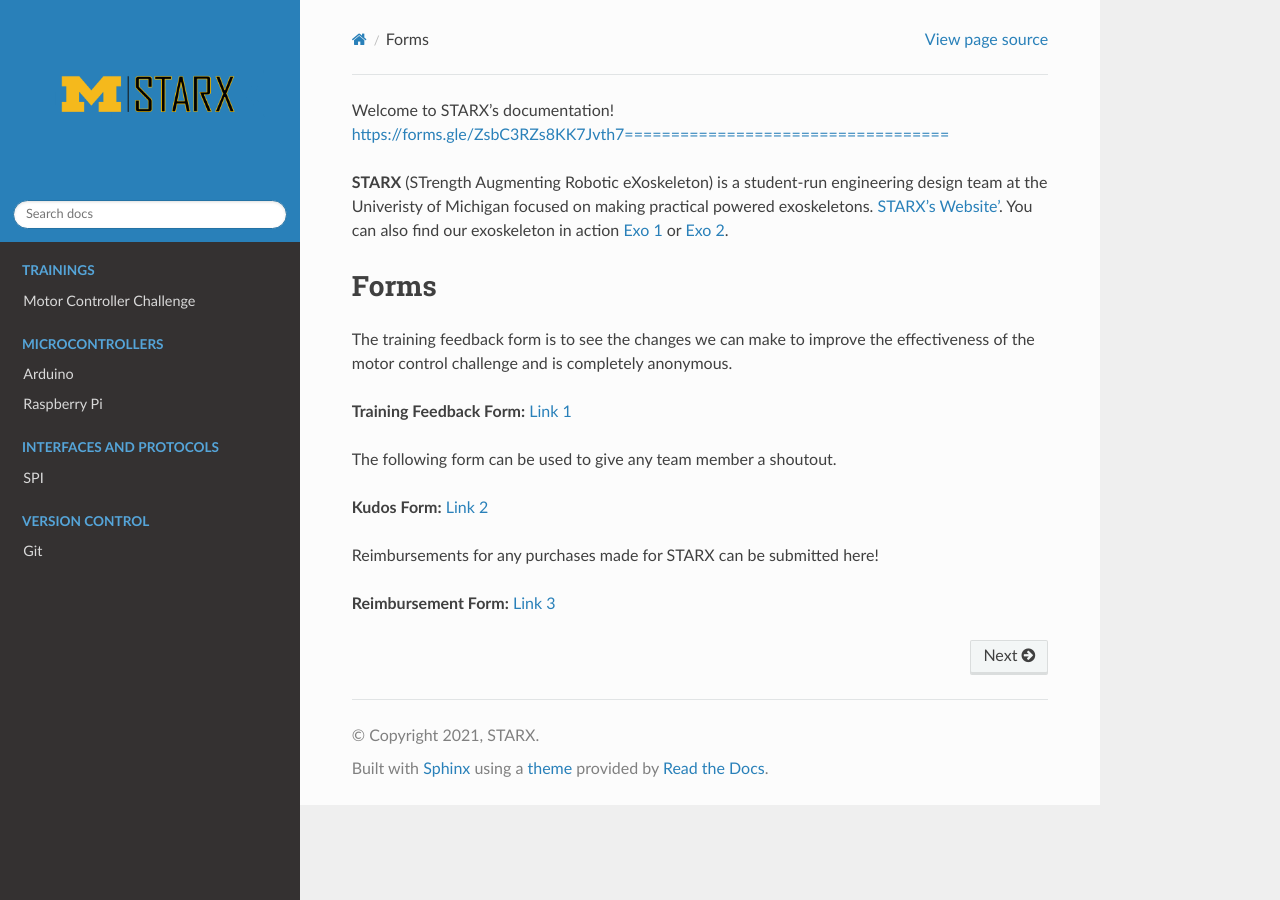
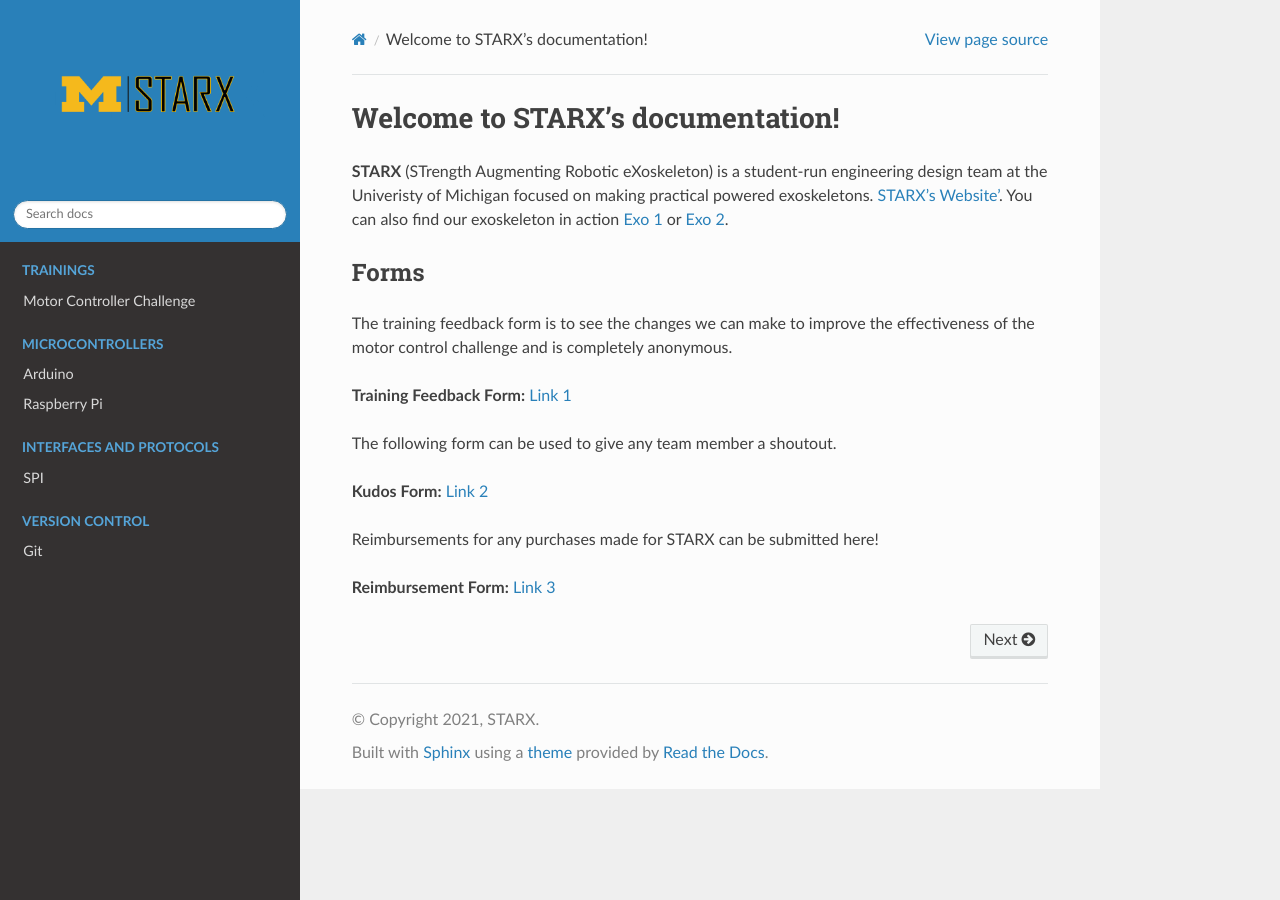
Before and after one commit to M-STARX/Guide, a Sphinx documentation site: the page built from docs/source/index.rst, in a window 1280 px wide. Built offline with Sphinx 7.4.7 and the Read the Docs theme 2.0.0, drawn with Linux system fonts in a browser that asks for light colours; some of the changed lines change nothing that is shown.

Commit message:
Fixed header error

```diff
--- a/docs/source/index.rst
+++ b/docs/source/index.rst
@@ -1,5 +1,5 @@
 Welcome to STARX's documentation!
-https://forms.gle/ZsbC3RZs8KK7Jvth7===================================
+===================================
 
 **STARX** (STrength Augmenting Robotic eXoskeleton) is a student-run engineering design
 team at the Univeristy of Michigan focused on making practical powered exoskeletons.
```
